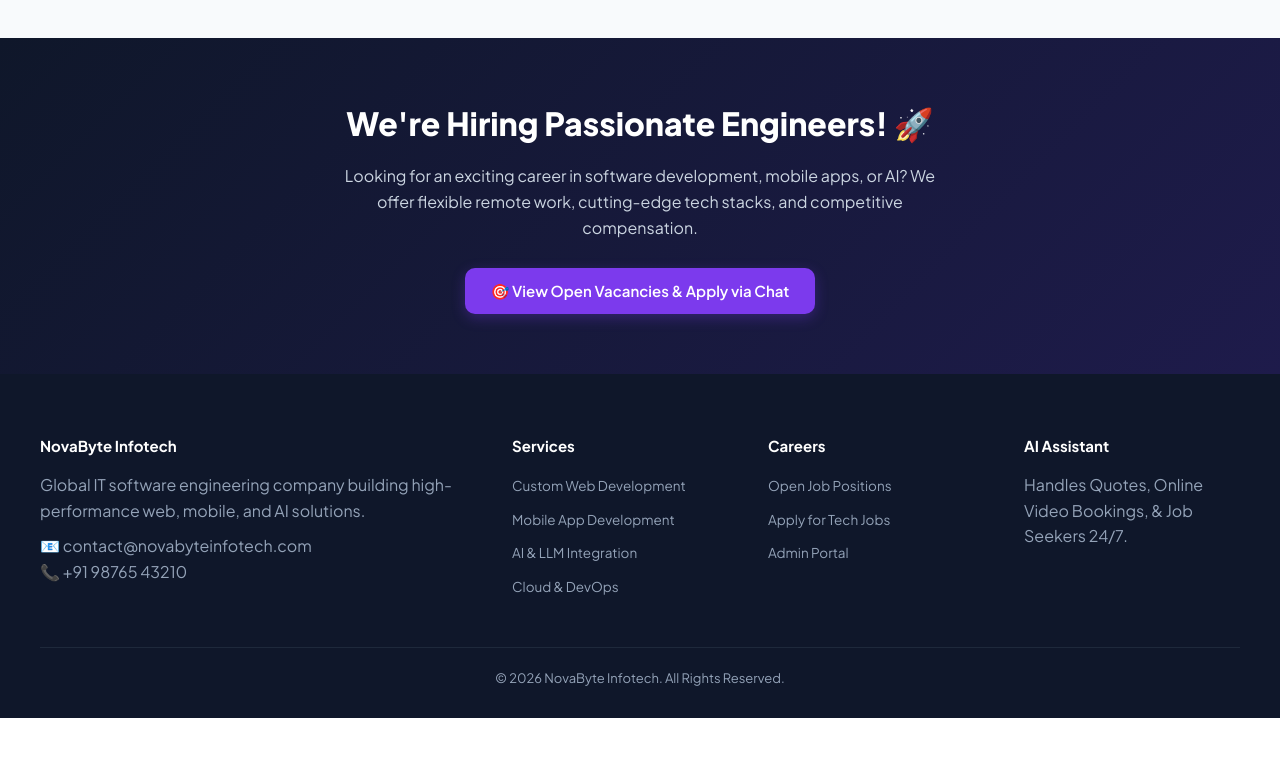
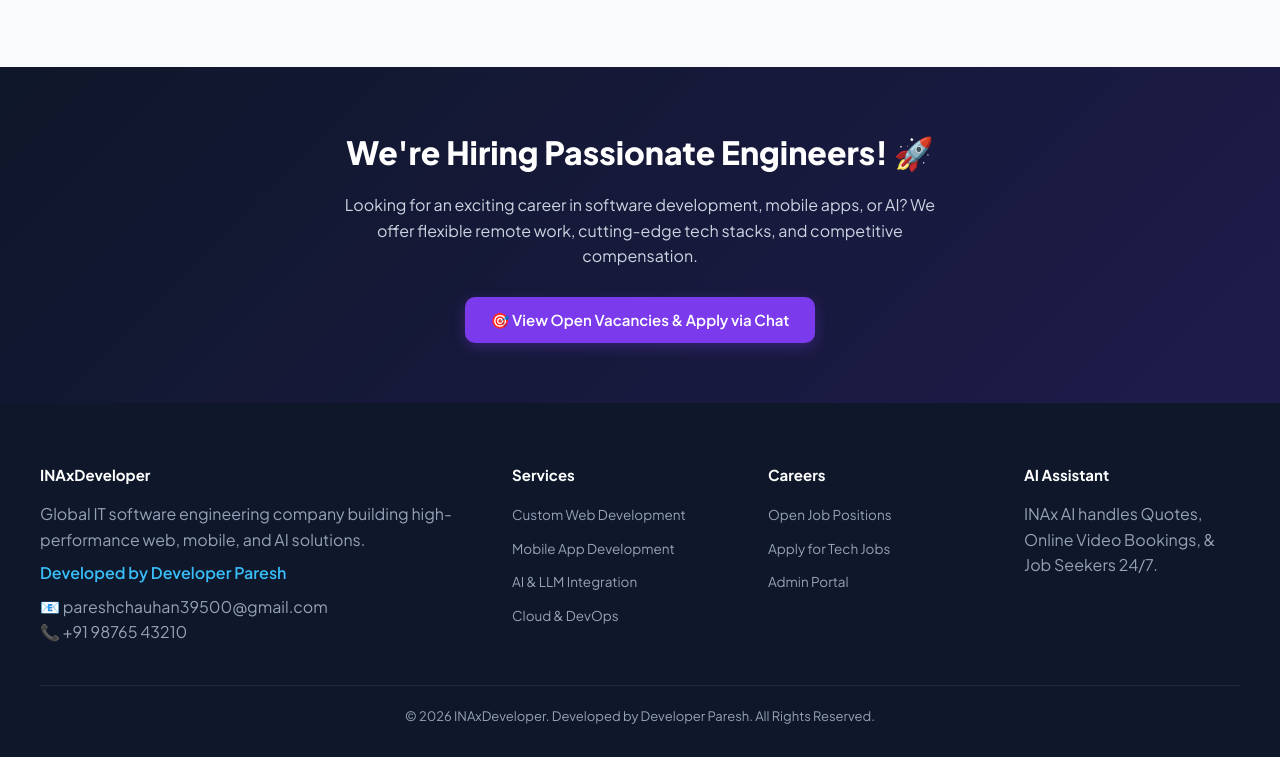
Before and after one commit to developerparesh/it-company-ai-chatbot, a website: page index.html in a window 1280 px wide. Shown: the part 1588-2345 px from the top of the page. Before the commit the page ends 2306 px from the top, so only its background shows below. Drawn offline with Linux system fonts and the light colour scheme; no server answers.

Commit message:
Update branding to INAxDeveloper and Developed by Developer Paresh

```diff
--- a/config.json
+++ b/config.json
@@ -1,16 +1,17 @@
 {
   "company": {
-    "name": "NovaByte Infotech",
-    "tagline": "Enterprise Software & Cloud Engineering",
-    "supportEmail": "contact@novabyteinfotech.com",
+    "name": "INAxDeveloper",
+    "tagline": "Enterprise Software & Cloud Engineering | Developed by Developer Paresh",
+    "developer": "Developer Paresh",
+    "supportEmail": "pareshchauhan39500@gmail.com",
     "phone": "+91 98765 43210",
     "whatsappNumber": "919876543210",
-    "officeAddress": "Tech Hub, 4th Floor, Silicon Valley Road",
-    "workingHours": "Mon - Fri, 9:00 AM - 7:00 PM IST",
+    "officeAddress": "Surat, Gujarat, India",
+    "workingHours": "Mon - Sat, 9:00 AM - 8:00 PM IST",
     "primaryColor": "#2563eb",
     "secondaryColor": "#1e40af",
-    "botName": "Nova AI",
-    "welcomeMessage": "Hello! 👋 Welcome to **NovaByte Infotech**.\n\nI'm **Nova**, your AI technical & careers consultant. How can I help you today? You can explore our IT services, get instant cost estimates, book an online consultation, or apply for our open job vacancies!"
+    "botName": "INAx AI",
+    "welcomeMessage": "Hello! 👋 Welcome to **INAxDeveloper** (Developed by Developer Paresh).\n\nI'm **INAx AI**, your technical & careers consultant. How can I help you today? You can explore our IT services, get instant cost estimates, book an online video meeting, or apply for our open job vacancies!"
   },
   "booking": {
     "enabled": true,
@@ -33,12 +34,12 @@
     ]
   },
   "quickActions": [
-    { "id": "qa_services", "label": "💼 IT Services", "query": "What services does your IT company offer?", "action": "chat" },
+    { "id": "qa_services", "label": "💼 IT Services", "query": "What services does INAxDeveloper offer?", "action": "chat" },
     { "id": "qa_pricing", "label": "💰 Cost Estimate", "query": "How much does it cost to build a web or mobile app?", "action": "chat" },
     { "id": "qa_tech", "label": "⚡ Tech Stack", "query": "What technologies and frameworks do you use?", "action": "chat" },
-    { "id": "qa_hire", "label": "👨‍💻 Hire Developers", "query": "How can I hire dedicated developers?", "action": "chat" },
-    { "id": "qa_jobs", "label": "🎯 Open Jobs & Careers", "query": "What job openings and vacancies are currently available?", "action": "show_jobs" },
-    { "id": "qa_book", "label": "📅 Book Online Meeting", "query": "I want to schedule an online video consultation", "action": "open_booking" }
+    { "id": "qa_hire", "label": "👨‍💻 Hire Developers", "query": "How can I hire dedicated developers from Developer Paresh?", "action": "chat" },
+    { "id": "qa_jobs", "label": "🎯 Open Jobs & Careers", "query": "What job openings and vacancies are currently available at INAxDeveloper?", "action": "show_jobs" },
+    { "id": "qa_book", "label": "📅 Book Online Meeting", "query": "I want to schedule an online video consultation with Developer Paresh", "action": "open_booking" }
   ],
   "services": [
     {
@@ -80,24 +81,29 @@
   ],
   "faq": [
     {
+      "id": "faq_about",
+      "keywords": ["who are you", "developer paresh", "inaxdeveloper", "about you", "founder", "owner"],
+      "answer": "🚀 **INAxDeveloper** is a full-cycle software and IT engineering brand founded & developed by **Developer Paresh**.\n\nWe specialize in high-performance web applications, Flutter mobile apps, AI solutions, and dedicated software development for clients worldwide."
+    },
+    {
       "id": "faq_jobs",
       "keywords": ["job", "jobs", "career", "careers", "hiring", "vacancy", "vacancies", "opening", "openings", "apply", "intern", "developer job", "work with you", "resume"],
-      "answer": "We are actively hiring talented engineers! 🚀\n\nClick **'🎯 Open Jobs & Careers'** or the **'💼 Careers'** button above to browse all current openings and submit your application with your resume/LinkedIn link in 30 seconds."
+      "answer": "We are actively hiring talented engineers at INAxDeveloper! 🚀\n\nClick **'🎯 Open Jobs & Careers'** or the **'🎯 Careers'** button above to browse all current openings and submit your application with your resume/LinkedIn link in 30 seconds."
     },
     {
       "id": "faq_book",
       "keywords": ["book", "booking", "schedule", "meeting", "consultation", "call", "appointment", "demo", "google meet", "zoom"],
-      "answer": "You can schedule a 1-on-1 online video consultation with our Solutions Architect!\n\nClick **'📅 Book Meeting'** at the top bar to choose your preferred date, time slot, and discussion topic."
+      "answer": "You can schedule a 1-on-1 online video consultation with Developer Paresh and the INAxDeveloper engineering team!\n\nClick **'📅 Book Meeting'** at the top bar to choose your preferred date, time slot, and discussion topic."
     },
     {
       "id": "faq_cost",
       "keywords": ["cost", "price", "pricing", "budget", "rate", "quote", "charge", "fees"],
-      "answer": "Our pricing depends on the project scope, complexity, and timeline:\n• **Starter / MVP Web App**: Starts from $1,500 – $4,000 (2–4 weeks)\n• **Cross-Platform Mobile App (Flutter/React Native)**: Starts from $2,500 – $6,000 (4–8 weeks)\n• **Full-Scale SaaS / Enterprise Platform**: $6,000 – $15,000+\n• **Dedicated Developer**: $18 – $35 / hour or flat monthly contract ($2,200 – $4,500/mo).\n\nWould you like a customized proposal and detailed cost breakdown? Click **'📋 Request Quote'** or **'📅 Book Meeting'** above!"
+      "answer": "Our pricing at INAxDeveloper depends on project scope, complexity, and timeline:\n• **Starter / MVP Web App**: Starts from $1,500 – $4,000 (2–4 weeks)\n• **Cross-Platform Mobile App (Flutter/React Native)**: Starts from $2,500 – $6,000 (4–8 weeks)\n• **Full-Scale SaaS / Enterprise Platform**: $6,000 – $15,000+\n• **Dedicated Developer**: $18 – $35 / hour or flat monthly contract ($2,200 – $4,500/mo).\n\nWould you like a customized proposal and detailed cost breakdown? Click **'📋 Request Quote'** or **'📅 Book Meeting'** above!"
     },
     {
       "id": "faq_services",
       "keywords": ["service", "what do you do", "offer", "provide", "solutions", "capability"],
-      "answer": "We specialize in end-to-end IT & Software Engineering solutions:\n1. **Custom Web & SaaS Development** (React, Next.js, Node, Python)\n2. **Mobile App Development** (iOS & Android via Flutter / React Native)\n3. **AI & Machine Learning Integration** (Chatbots, LLMs, Automation)\n4. **Cloud & DevOps Engineering** (AWS, GCP, Azure, Docker, Kubernetes)\n5. **Dedicated Developer Hiring** (Staff augmentation in your time zone)\n6. **UI/UX Product Design & Prototyping**\n\nWhich service are you looking for today?"
+      "answer": "At **INAxDeveloper**, we specialize in:\n1. **Custom Web & SaaS Development** (React, Next.js, Node, Python)\n2. **Mobile App Development** (iOS & Android via Flutter / React Native)\n3. **AI & Machine Learning Integration** (Chatbots, LLMs, Automation)\n4. **Cloud & DevOps Engineering** (AWS, GCP, Azure, Docker, Kubernetes)\n5. **Dedicated Developer Hiring** (Staff augmentation in your time zone)\n6. **UI/UX Product Design & Prototyping**\n\nWhich service are you looking for today?"
     },
     {
       "id": "faq_tech",
@@ -107,7 +113,7 @@
     {
       "id": "faq_hire",
       "keywords": ["hire", "developer", "contract", "staff", "resource", "remote dev", "talent", "team augmentation"],
-      "answer": "Yes! You can hire dedicated full-time or part-time developers from us:\n• **Experience**: 3 to 8+ years\n• **Skills**: React, Node, Python, Flutter, DevOps, QA\n• **Trial**: 1-week risk-free trial\n• **Overlap**: We support US, UK, European, Middle East, and APAC time zones.\n\nTell us what technology and senior level you need, and we can share developer resumes within 24 hours!"
+      "answer": "Yes! You can hire dedicated full-time or part-time developers from INAxDeveloper:\n• **Experience**: 3 to 8+ years\n• **Skills**: React, Node, Python, Flutter, DevOps, QA\n• **Trial**: 1-week risk-free trial\n• **Overlap**: We support US, UK, European, Middle East, and APAC time zones.\n\nTell us what technology and senior level you need, and we can share developer resumes within 24 hours!"
     },
     {
       "id": "faq_timeline",
@@ -115,17 +121,12 @@
       "answer": "Our typical delivery timelines are:\n• **Landing Page / Business Website**: 5 – 10 days\n• **MVP / Prototype**: 3 – 5 weeks\n• **Full-featured Custom Web/Mobile App**: 2 – 3 months\n• **Enterprise Solutions**: 3 – 6 months with bi-weekly sprint demos."
     },
     {
-      "id": "faq_nda",
-      "keywords": ["nda", "security", "ip", "intellectual property", "confidential", "contract"],
-      "answer": "We strictly protect your privacy and intellectual property:\n• We sign a standard **Non-Disclosure Agreement (NDA)** before discussing project specifics.\n• You retain **100% full ownership** of the source code, design assets, and database upon completion.\n• We adhere to OWASP standards, data encryption, and GDPR/HIPAA compliance where required."
-    },
-    {
       "id": "faq_contact",
       "keywords": ["contact", "call", "email", "phone", "whatsapp", "talk to human", "agent", "support", "sales"],
-      "answer": "You can connect with our solutions consulting team directly:\n• 📧 **Email**: contact@novabyteinfotech.com\n• 📞 **Phone**: +91 98765 43210\n• 💬 **WhatsApp**: Instant response available\n• 📍 **Office**: Tech Hub, 4th Floor, Silicon Valley Road\n\nWould you like me to have our senior technical architect call you? Click **'📅 Book Meeting'** to pick a convenient slot!"
+      "answer": "You can connect with Developer Paresh and the INAxDeveloper team directly:\n• 📧 **Email**: pareshchauhan39500@gmail.com\n• 📞 **Phone**: +91 98765 43210\n• 💬 **WhatsApp**: Instant response available\n• 📍 **Location**: Surat, Gujarat, India\n\nClick **'📅 Book Meeting'** to pick a convenient slot for a video consultation!"
     }
   ],
   "geminiConfig": {
-    "systemInstruction": "You are Nova, an expert AI Technical & Careers Consultant for 'NovaByte Infotech', a modern IT services agency. Answer queries about IT services (Web, Mobile, AI, Cloud), project estimates, tech stacks, developer hiring, and also provide information on open job openings and career opportunities at NovaByte. When candidates ask about jobs, encourage them to submit an application. For prospective clients, guide them to request a quote or book an online meeting. Keep answers concise, professional, warm, and structured with bullet points."
+    "systemInstruction": "You are INAx AI, the official AI Technical & Careers Consultant for 'INAxDeveloper', founded and developed by Developer Paresh. Answer queries about IT services (Web, Mobile, AI, Cloud), project estimates, tech stacks, developer hiring, and open job openings. When candidates ask about jobs, encourage them to submit an application. For prospective clients, guide them to request a quote or book an online meeting with Developer Paresh."
   }
 }
--- a/index.html
+++ b/index.html
@@ -3,7 +3,7 @@
 <head>
   <meta charset="UTF-8" />
   <meta name="viewport" content="width=device-width, initial-scale=1.0" />
-  <title>NovaByte Infotech | Next-Gen IT, Software Development & Careers</title>
+  <title>INAxDeveloper | Custom Software & Cloud Development | Developed by Developer Paresh</title>
   <link rel="preconnect" href="https://fonts.googleapis.com">
   <link rel="preconnect" href="https://fonts.gstatic.com" crossorigin>
   <link href="https://fonts.googleapis.com/css2?family=Plus+Jakarta+Sans:wght@400;500;600;700;800&display=swap" rel="stylesheet">
@@ -382,8 +382,8 @@
   <header>
     <div class="nav-container">
       <a href="#" class="logo">
-        <div class="logo-badge">NB</div>
-        <span>NovaByte Infotech</span>
+        <div class="logo-badge">IN</div>
+        <span>INAxDeveloper</span>
       </a>
       <nav>
         <ul>
@@ -406,10 +406,10 @@
   <!-- Hero Section -->
   <section class="hero">
     <div class="hero-badge">
-      <span>🚀 Enterprise Software Engineering & Cloud Solutions</span>
+      <span>🚀 Enterprise Software & AI Engineering | Developed by Developer Paresh</span>
     </div>
     <h1>Building Scalable <span>Software & Teams</span> for High-Growth Companies</h1>
-    <p>From full-stack SaaS and cross-platform mobile apps to AI agents and dedicated remote developers, we deliver end-to-end technology solutions.</p>
+    <p>From full-stack SaaS and cross-platform mobile apps to AI agents and dedicated remote developers, <strong>INAxDeveloper</strong> delivers world-class technology solutions.</p>
 
     <div class="hero-btns">
       <button class="btn btn-primary" onclick="triggerChatbotModal('launcherBtn')">
@@ -536,9 +536,10 @@
   <footer>
     <div class="footer-inner">
       <div class="footer-col">
-        <h4>NovaByte Infotech</h4>
+        <h4>INAxDeveloper</h4>
         <p>Global IT software engineering company building high-performance web, mobile, and AI solutions.</p>
-        <p style="margin-top:10px;">📧 contact@novabyteinfotech.com<br>📞 +91 98765 43210</p>
+        <p style="margin-top:8px; font-weight:600; color:#38bdf8;">Developed by Developer Paresh</p>
+        <p style="margin-top:8px;">📧 pareshchauhan39500@gmail.com<br>📞 +91 98765 43210</p>
       </div>
       <div class="footer-col">
         <h4>Services</h4>
@@ -559,11 +560,11 @@
       </div>
       <div class="footer-col">
         <h4>AI Assistant</h4>
-        <p>Handles Quotes, Online Video Bookings, & Job Seekers 24/7.</p>
+        <p>INAx AI handles Quotes, Online Video Bookings, & Job Seekers 24/7.</p>
       </div>
     </div>
     <div class="footer-bottom">
-      &copy; 2026 NovaByte Infotech. All Rights Reserved.
+      &copy; 2026 INAxDeveloper. Developed by Developer Paresh. All Rights Reserved.
     </div>
   </footer>
 
--- a/it-chatbot.js
+++ b/it-chatbot.js
@@ -13,16 +13,17 @@
 
   let activeConfig = {
     apiEndpoint: userConfig.apiEndpoint || '',
-    companyName: userConfig.companyName || 'NovaByte Infotech',
-    botName: userConfig.botName || 'Nova AI',
+    companyName: userConfig.companyName || 'INAxDeveloper',
+    developer: userConfig.developer || 'Developer Paresh',
+    botName: userConfig.botName || 'INAx AI',
     primaryColor: userConfig.primaryColor || '#2563eb',
     secondaryColor: userConfig.secondaryColor || '#1d4ed8',
     whatsappNumber: userConfig.whatsappNumber || '919876543210',
-    supportEmail: userConfig.supportEmail || 'contact@novabyteinfotech.com',
+    supportEmail: userConfig.supportEmail || 'pareshchauhan39500@gmail.com',
     phone: userConfig.phone || '+91 98765 43210',
-    welcomeMessage: userConfig.welcomeMessage || "Hello! 👋 Welcome to **NovaByte Infotech**.\n\nI'm **Nova**, your AI technical & careers consultant. How can I help you today? You can explore our IT services, get instant cost estimates, book an online video meeting, or apply for our open job vacancies!",
+    welcomeMessage: userConfig.welcomeMessage || "Hello! 👋 Welcome to **INAxDeveloper** (Developed by Developer Paresh).\n\nI'm **INAx AI**, your technical & careers consultant. How can I help you today? You can explore our IT services, get instant cost estimates, book an online video meeting, or apply for our open job vacancies!",
     quickPrompts: [
-      { label: "💼 IT Services", query: "What services does your IT company offer?" },
+      { label: "💼 IT Services", query: "What services does INAxDeveloper offer?" },
       { label: "💰 Cost Estimate", query: "How much does it cost to build a custom web or mobile app?" },
       { label: "⚡ Tech Stack", query: "What technologies and frameworks do you use?" },
       { label: "🎯 Open Jobs & Careers", action: "open_jobs" },
```
Also changed, not shown: admin.html (+5 -2 lines), package.json (+5 -3 lines), README.md.
